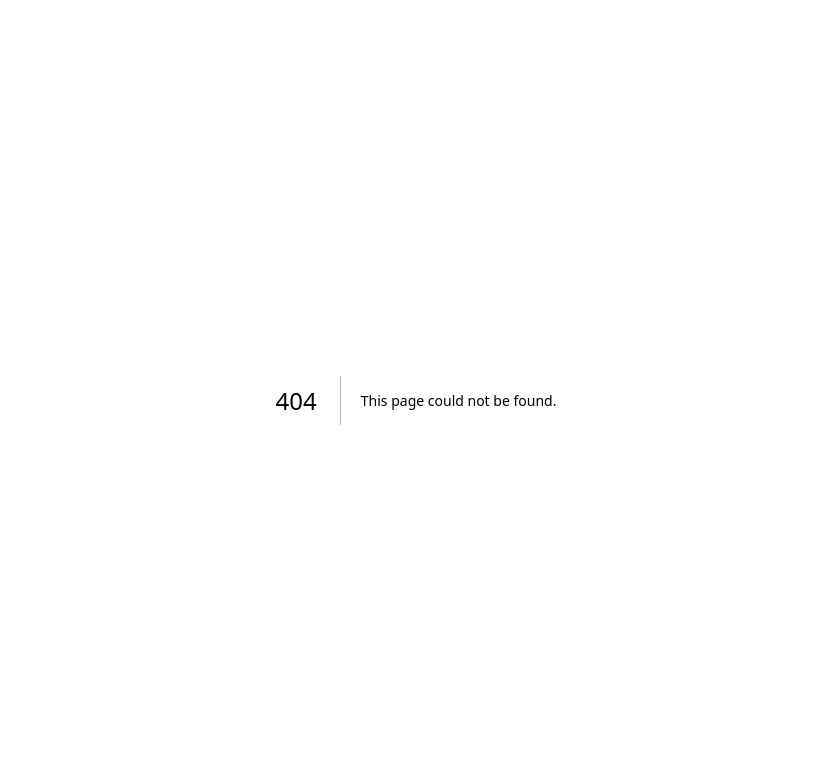
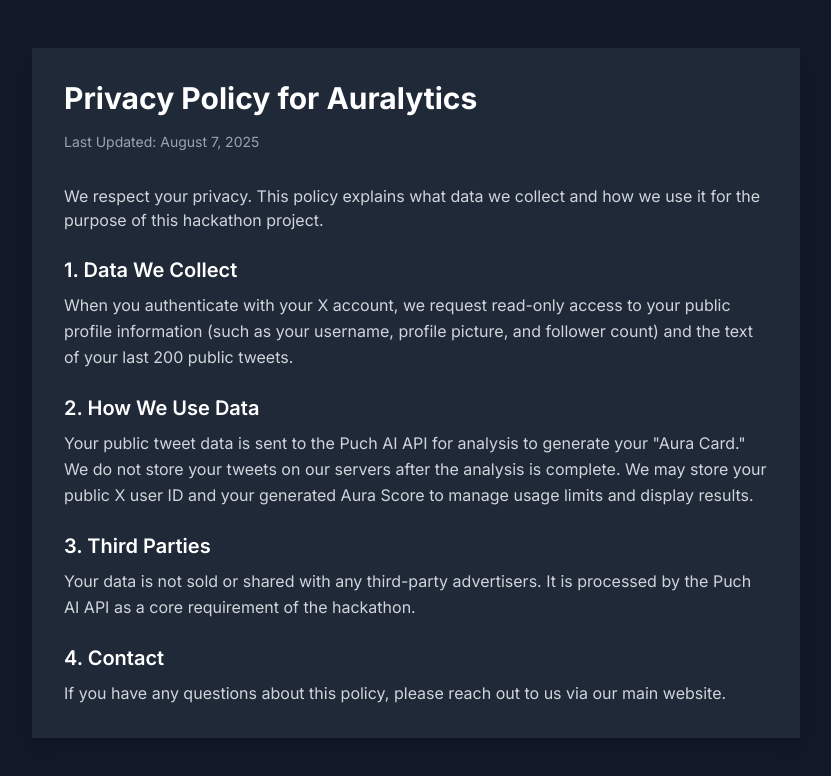
Before and after one commit to Abhinavpatra/Auralytics, a Next.js app: page /privacy in a window 1280 px wide. Before the commit this address had no page. Shown: the top 776 px of the page, without its empty margins (224-1055 px from the left). Built offline with nearby package versions, Linux system fonts and the light colour scheme.

Commit message:
added terms and privacy page

```diff
--- /dev/null
+++ b/app/privacy/page.tsx
@@ -0,0 +1,50 @@
+// pages/privacy.js
+
+export default function PrivacyPolicy() {
+  return (
+    <div className="bg-gray-900 min-h-screen py-12 px-4 sm:px-6 lg:px-8">
+      <div className="max-w-3xl mx-auto bg-gray-800 rounded-lg shadow-lg p-8">
+        <h1 className="text-3xl font-bold text-white mb-4">
+          Privacy Policy for Auralytics
+        </h1>
+        <p className="text-sm text-gray-400 mb-8">
+          Last Updated: August 7, 2025
+        </p>
+
+        <div className="space-y-6 text-gray-300">
+          <p>
+            We respect your privacy. This policy explains what data we collect and how we use it for the purpose of this hackathon project.
+          </p>
+
+          <div>
+            <h2 className="text-xl font-semibold text-white mb-2">1. Data We Collect</h2>
+            <p className="leading-relaxed">
+              When you authenticate with your X account, we request read-only access to your public profile information (such as your username, profile picture, and follower count) and the text of your last 200 public tweets.
+            </p>
+          </div>
+
+          <div>
+            <h2 className="text-xl font-semibold text-white mb-2">2. How We Use Data</h2>
+            <p className="leading-relaxed">
+              Your public tweet data is sent to the Puch AI API for analysis to generate your "Aura Card." We do not store your tweets on our servers after the analysis is complete. We may store your public X user ID and your generated Aura Score to manage usage limits and display results.
+            </p>
+          </div>
+
+          <div>
+            <h2 className="text-xl font-semibold text-white mb-2">3. Third Parties</h2>
+            <p className="leading-relaxed">
+              Your data is not sold or shared with any third-party advertisers. It is processed by the Puch AI API as a core requirement of the hackathon.
+            </p>
+          </div>
+
+           <div>
+            <h2 className="text-xl font-semibold text-white mb-2">4. Contact</h2>
+            <p className="leading-relaxed">
+              If you have any questions about this policy, please reach out to us via our main website.
+            </p>
+          </div>
+        </div>
+      </div>
+    </div>
+  );
+}
--- /dev/null
+++ b/app/terms/page.tsx
@@ -0,0 +1,43 @@
+// pages/terms.js
+
+export default function TermsOfService() {
+  return (
+    <div className="bg-gray-900 min-h-screen py-12 px-4 sm:px-6 lg:px-8">
+      <div className="max-w-3xl mx-auto bg-gray-800 rounded-lg shadow-lg p-8">
+        <h1 className="text-3xl font-bold text-white mb-4">
+          Terms of Service for Auralytics
+        </h1>
+        <p className="text-sm text-gray-400 mb-8">
+          Last Updated: August 7, 2025
+        </p>
+
+        <div className="space-y-6 text-gray-300">
+          <p>
+            Welcome to Auralytics! This is an experimental application created for the Puch AI Hackathon.
+          </p>
+
+          <div>
+            <h2 className="text-xl font-semibold text-white mb-2">1. Service Description</h2>
+            <p className="leading-relaxed">
+              Auralytics is a tool for entertainment purposes that analyzes the last 200 public tweets of a user's X profile to generate a shareable "Aura Card."
+            </p>
+          </div>
+
+          <div>
+            <h2 className="text-xl font-semibold text-white mb-2">2. Intended Use</h2>
+            <p className="leading-relaxed">
+              This app is intended for personal, non-commercial use. The functionality is provided as part of a time-limited hackathon and may change or be discontinued at any time.
+            </p>
+          </div>
+
+          <div>
+            <h2 className="text-xl font-semibold text-white mb-2">3. Disclaimer</h2>
+            <p className="leading-relaxed">
+              The service is provided "as-is" without any warranties. The analysis is generated by an AI and may not be accurate, complete, or suitable for any purpose. You agree to use this service at your own risk. We are not liable for any damages or harm related to your use of the application.
+            </p>
+          </div>
+        </div>
+      </div>
+    </div>
+  );
+}
--- a/components/landing-page.tsx
+++ b/components/landing-page.tsx
@@ -22,7 +22,7 @@ export function LandingPage() {
     return (
       <div className="min-h-screen bg-background flex items-center justify-center">
         <div className="neobrutalist-card p-8">
-          <div className="animate-spin rounded-full h-16 w-16 border-4 border-black dark:border-white border-t-transparent mx-auto"></div>
+          <div className="animate-spin dark:border-t-black   rounded-full h-16 w-16 border-4 border-black dark:border-white border-t-transparent mx-auto dark:"></div>
           <p className="text-center mt-4 font-bold">LOADING...</p>
         </div>
       </div>
--- a/tsconfig.json
+++ b/tsconfig.json
@@ -22,6 +22,6 @@
       "@/*": ["./*"]
     }
   },
-  "include": ["next-env.d.ts", "**/*.ts", "**/*.tsx", ".next/types/**/*.ts"],
+  "include": ["next-env.d.ts", "**/*.ts", "**/*.tsx", ".next/types/**/*.ts", "app/terms/page.tsx"],
   "exclude": ["node_modules"]
 }
```
Also changed, not shown: 1 other file (tests, documents, lock files or other folders).
